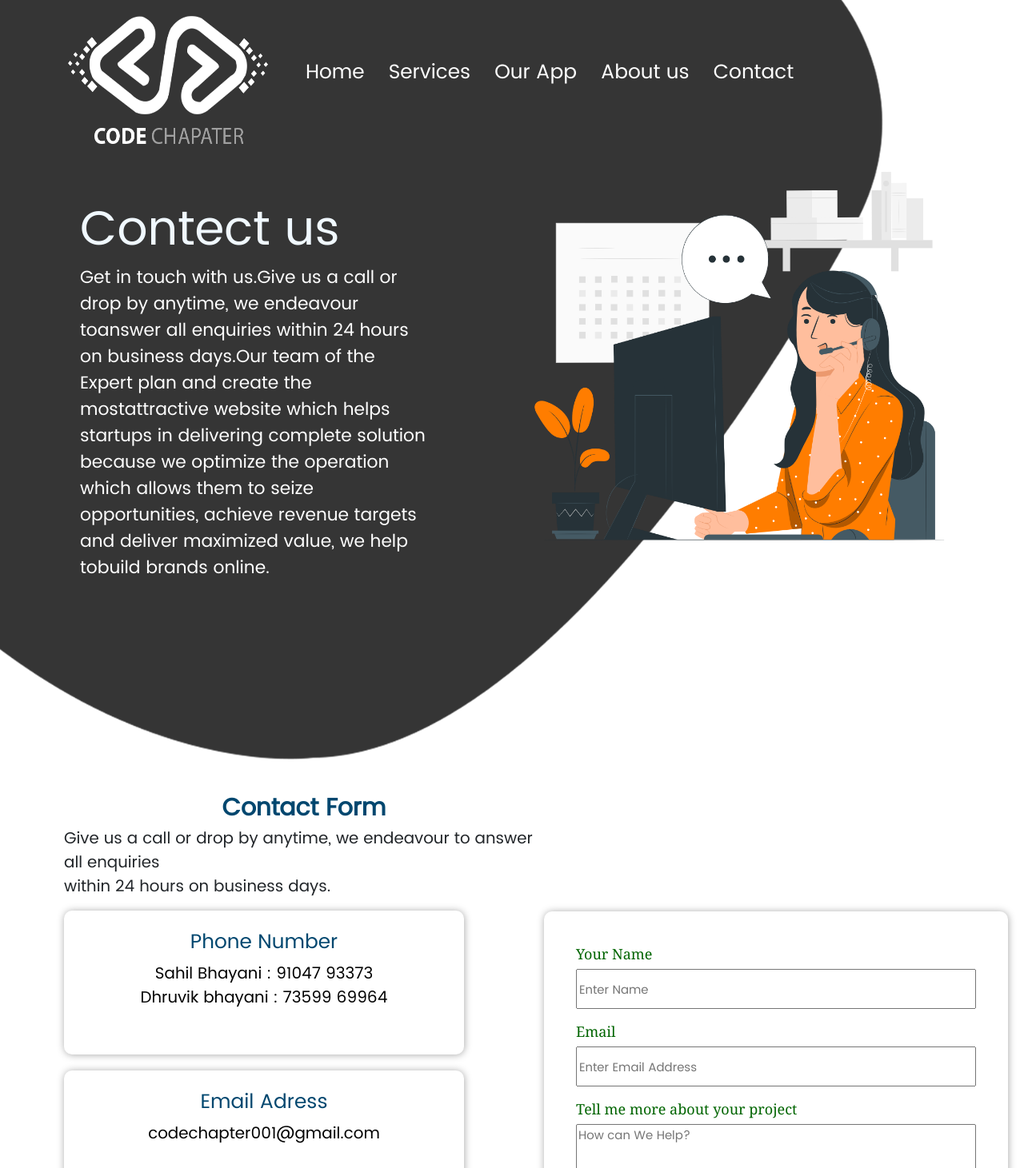
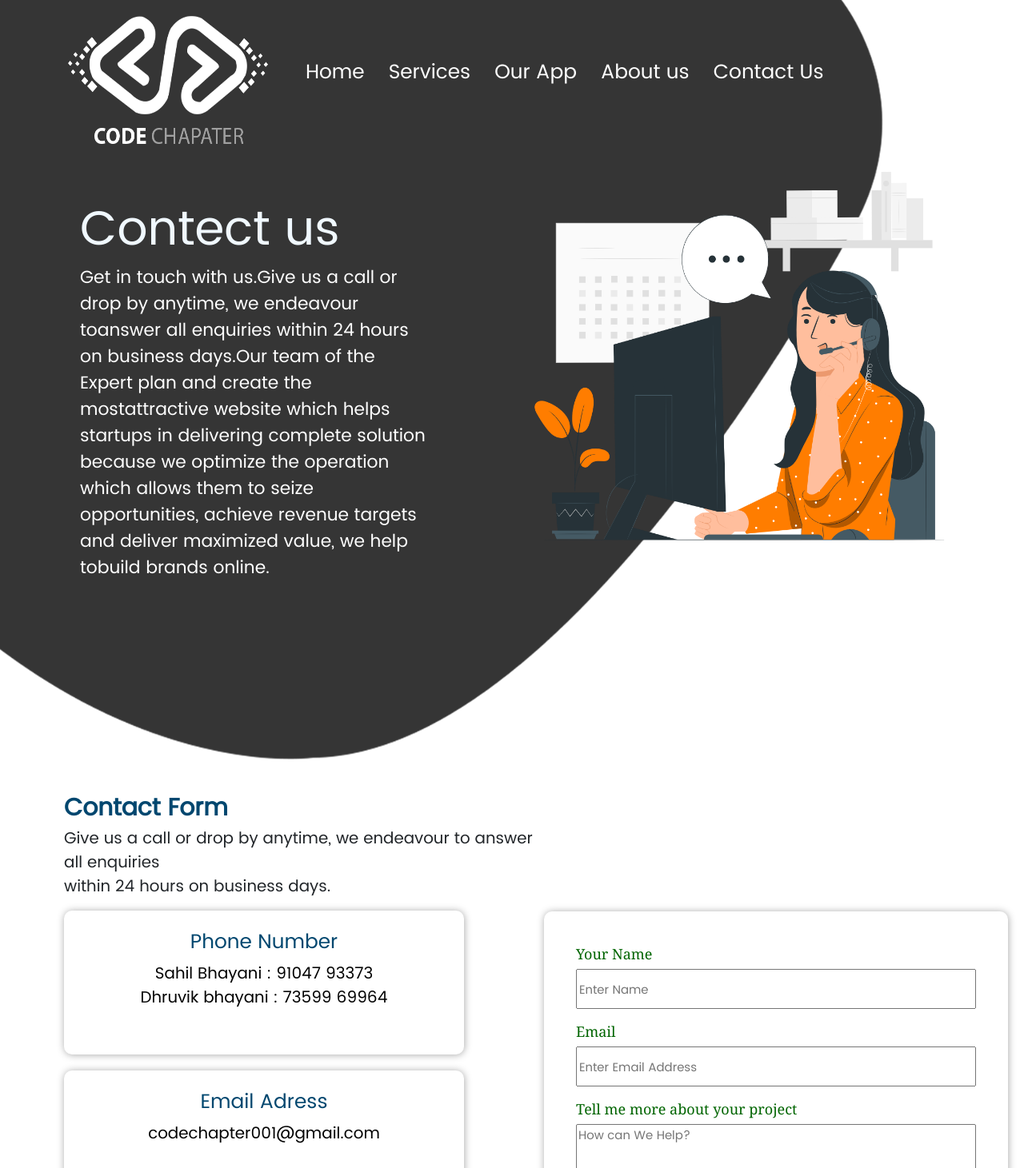
Before and after one commit to utsav832424/codechapwebsite, a plain HTML site: page contact.html in a window 1280 px wide. Shown: the top 1461 px of the page at 80% size. Drawn offline with nearby package versions, Linux system fonts and the light colour scheme.

Commit message:
first commit

```diff
--- a/contact.html
+++ b/contact.html
@@ -26,7 +26,7 @@
                 <li class="li-top"><a class="a" href="services.html">Services</a></li>
                 <li class="li-top"><a class="a" href="ourapp.html">Our App</a></li>
                 <li class="li-top"><a class="a" href="aboutus.html">About us</a></li>
-                <li class="li-top"><a class="a" href="contact.html">Contact</a></li>
+                <li class="li-top"><a class="a" href="contact.html">Contact Us</a></li>
             </ul>
         </div>
 
--- a/index.css
+++ b/index.css
@@ -1053,7 +1053,7 @@ span{
    font-size: 30px;
    font-weight: 800;
    color: rgb(0, 71, 111, 1);
-   text-align: center;
+   /* text-align: center; */
    margin-bottom: 0;
 }
 .formp1{
```
Also changed, not shown: aboutus.html (+1 -1 lines), index.html (+1 -1 lines), services.html (+1 -1 lines), teaching.html (+1 -1 lines).
